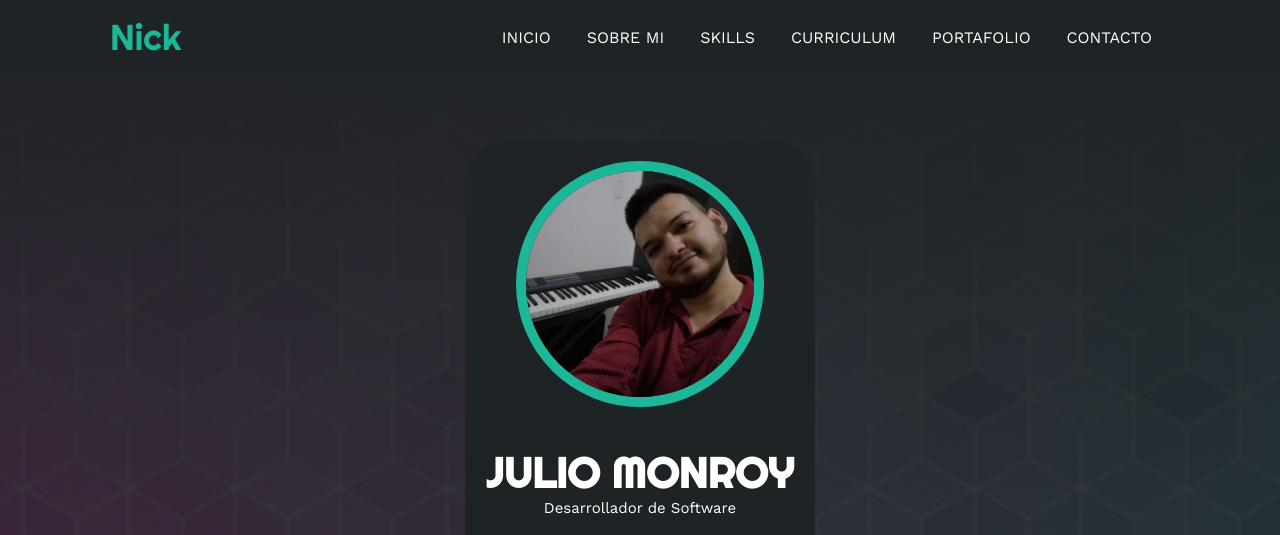
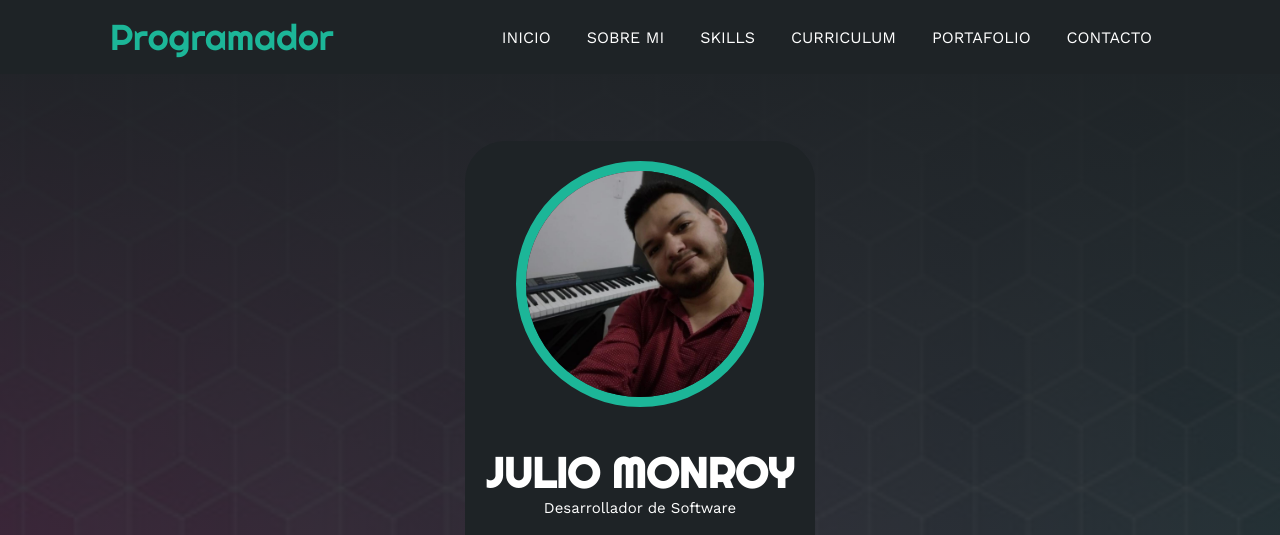
Before and after one commit to Galvius554/Portafolio, a plain HTML site: page index.html in a window 1280 px wide. Shown: the top 535 px of the page. Drawn offline with nearby package versions, Linux system fonts and the light colour scheme.

Commit message:
modificacion cabeza

```diff
--- a/index.html
+++ b/index.html
@@ -12,7 +12,7 @@
         <div class="contenedor-header">
             <header>
                 <div class="logo">
-                    <a href="#">Nick</a>
+                    <a href="#">Programador</a>
                 </div>
                 <nav id="nav">
                 <ul>
```
